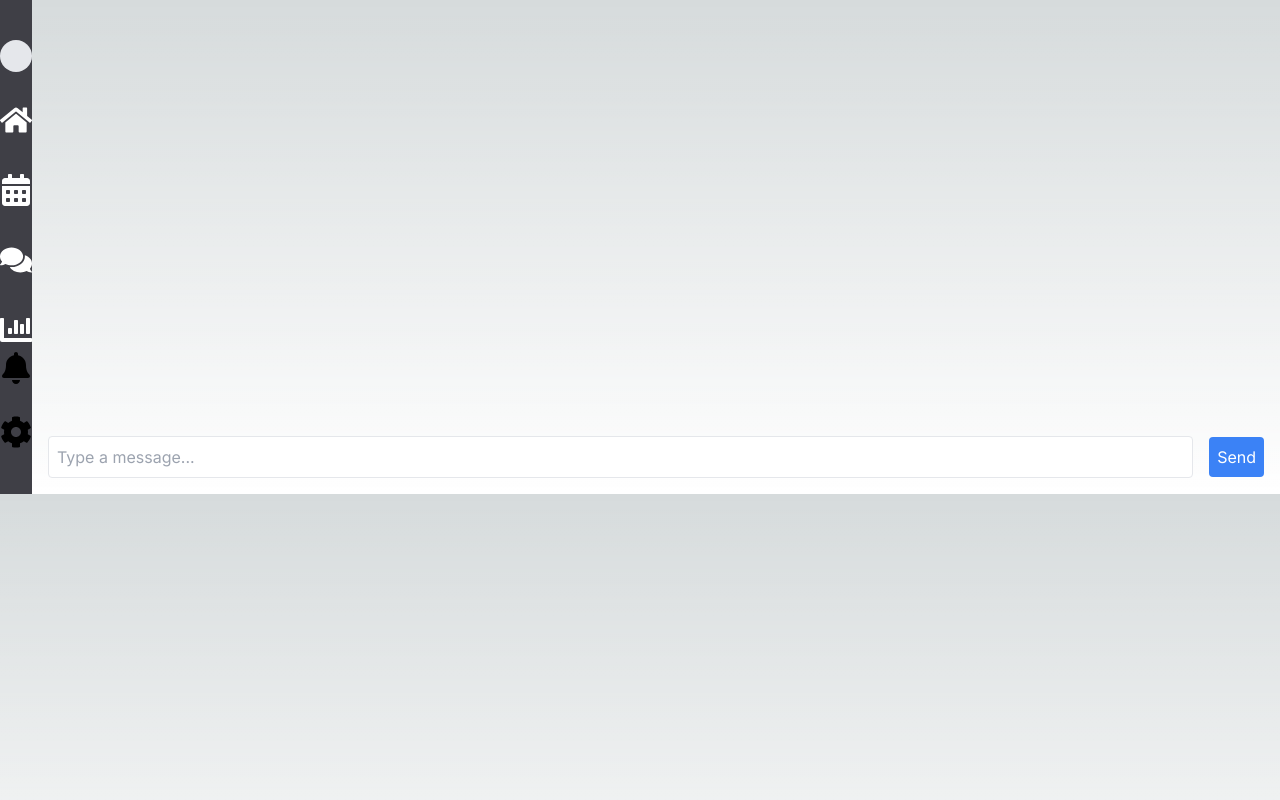
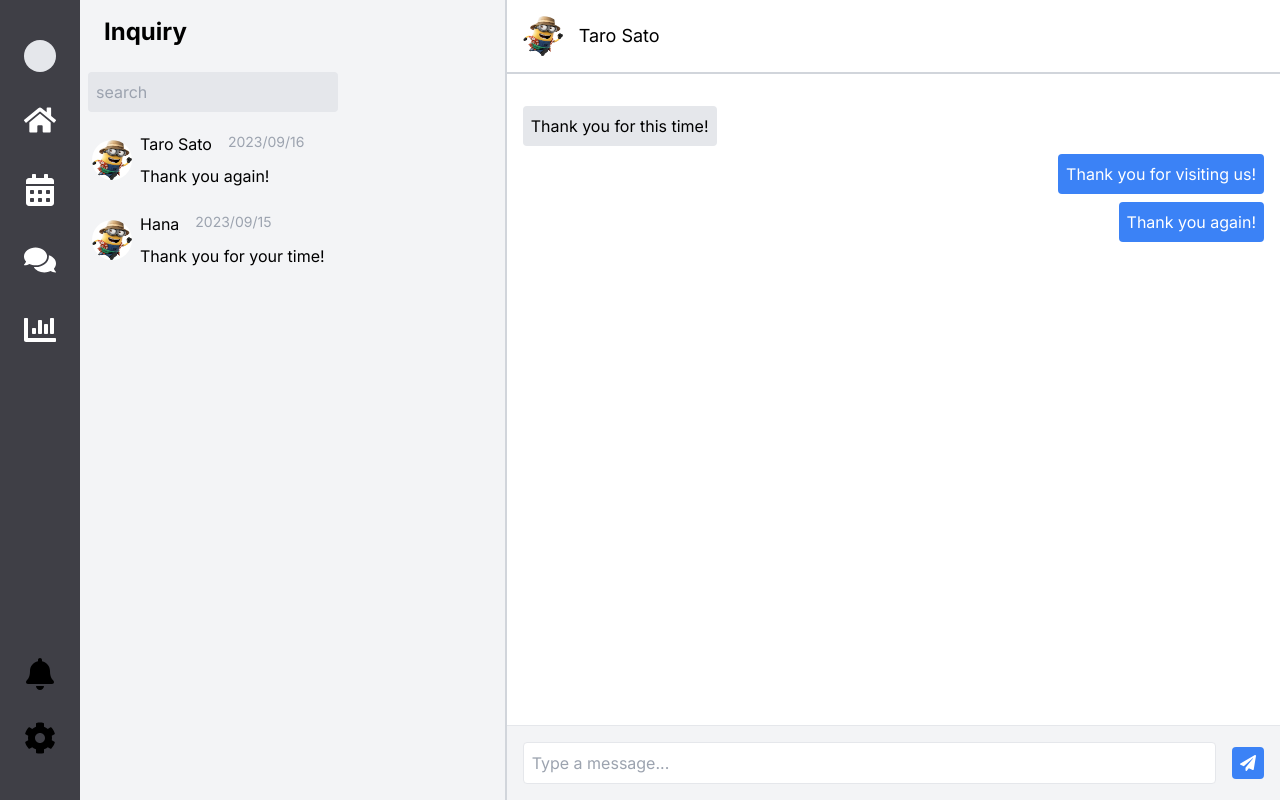
Before and after one commit to genshindev325/rule, a Next.js app in the folder rule-web/: page /chat in a window 1280 px wide. Built offline with nearby package versions, Linux system fonts and the light colour scheme.

Commit message:
some change

```diff
--- a/rule-web/app/(store)/chat/page.tsx
+++ b/rule-web/app/(store)/chat/page.tsx
@@ -5,6 +5,9 @@
 import React, { useEffect, useState } from 'react';
 // import io from 'socket.io-client';
 import Navbar from '@/components/navbar';
+import ChatList from '@/components/chat/chatList';
+import ChatMessages from '@/components/chat/chatMessages';
+import ChatInput from '@/components/chat/chatInput';
 
 // const socket = io('http://localhost:3001');
 
@@ -30,8 +33,16 @@ const ChatPage: React.FC = () => {
   };
 
   return (
-    <div className="flex">
+    <div className="min-h-screen min-w-full flex bg-gray-100">
+      <div className="w-20">
         <Navbar />
+      </div>
+      <ChatList />
+      <div className="flex flex-col flex-1">
+        <ChatMessages />
+        <ChatInput sendMessage={sendMessage} />
+      </div>
+      {/* <div className="w-full">
         <div className="flex-1 flex flex-col p-4">
           <div className="flex-1 overflow-y-auto mb-4">
             {messages.map((msg, idx) => (
@@ -56,6 +67,7 @@ const ChatPage: React.FC = () => {
             </button>
           </div>
         </div>
+      </div> */}
     </div>
   );
 };
--- a/rule-web/app/(store)/dashboard/page.tsx
+++ b/rule-web/app/(store)/dashboard/page.tsx
@@ -27,7 +27,7 @@ const Dashboard = () => {
 
   return (
     <div className="min-h-screen min-w-full flex bg-gray-100">
-      <div className="w-20 bg-gray-800">
+      <div className="w-20">
         <Navbar />
       </div>
       <div className="w-3/4 p-10">
--- a/rule-web/app/(store)/eventSettings/page.tsx
+++ b/rule-web/app/(store)/eventSettings/page.tsx
@@ -21,7 +21,7 @@ const EventSettings = () => {
 
   return (
     <div className="min-h-screen min-w-full flex bg-gray-100">
-      <div className="w-20 bg-gray-800">
+      <div className="w-20">
         <Navbar />
       </div>
       <div className="min-h-screen w-auto pt-20 mx-auto bg-gray-100">
--- a/rule-web/app/(store)/salesManagement/page.tsx
+++ b/rule-web/app/(store)/salesManagement/page.tsx
@@ -10,7 +10,7 @@ import EventHistory from '@/components/salesManagement/eventHistory';
 const SalesManagement = () => {
   return (
     <div className="min-h-screen min-w-full flex bg-gray-100">
-      <div className="w-20 bg-gray-800">
+      <div className="w-20">
         <Navbar />
       </div>
       <div className="w-full p-10">
--- a/rule-web/app/(store)/setting/creditCardSettings/page.tsx
+++ b/rule-web/app/(store)/setting/creditCardSettings/page.tsx
@@ -19,7 +19,7 @@ const CreditCardSettins = () => {
 
   return (
     <div className="min-h-screen min-w-full flex bg-gray-100">
-      <div className="w-20 bg-gray-800">
+      <div className="w-20">
         <Navbar />
       </div>
       <div className='w-auto mx-auto'>
--- a/rule-web/app/(store)/setting/page.tsx
+++ b/rule-web/app/(store)/setting/page.tsx
@@ -9,7 +9,7 @@ import Navbar from '@/components/navbar';
 const Setting = () => {
   return (
     <div className="min-h-screen min-w-full flex bg-gray-100">
-      <div className="w-20 bg-gray-800">
+      <div className="w-20">
         <Navbar />
       </div>
       <div className="w-full p-10">
--- a/rule-web/app/(store)/setting/passwordSetting/page.tsx
+++ b/rule-web/app/(store)/setting/passwordSetting/page.tsx
@@ -17,7 +17,7 @@ const PasswordSetting = () => {
 
   return (
     <div className="min-h-screen min-w-full flex bg-gray-100">
-      <div className="w-20 bg-gray-800">
+      <div className="w-20">
         <Navbar />
       </div>
       <div className='w-auto mx-auto'>
--- a/rule-web/app/(store)/setting/storeProfileSetting/page.tsx
+++ b/rule-web/app/(store)/setting/storeProfileSetting/page.tsx
@@ -15,7 +15,7 @@ const StoreProfileSettings = () => {
 
   return (
     <div className="min-h-screen min-w-full flex bg-gray-100">
-      <div className="w-20 bg-gray-800">
+      <div className="w-20">
         <Navbar />
       </div>
       <div className='w-auto mx-auto'>
--- a/rule-web/app/(store)/setting/transferAccountSettings/page.tsx
+++ b/rule-web/app/(store)/setting/transferAccountSettings/page.tsx
@@ -18,7 +18,7 @@ const TransferAccountSetting = () => {
 
   return (
     <div className="min-h-screen min-w-full flex bg-gray-100">
-      <div className="w-20 bg-gray-800">
+      <div className="w-20">
         <Navbar />
       </div>
       <div className='w-auto mx-auto'>
--- /dev/null
+++ b/rule-web/components/chat/chatInput.tsx
@@ -0,0 +1,37 @@
+// components/chat/chatInput.tsx
+
+import React, { useState } from 'react';
+import { FaPaperPlane } from 'react-icons/fa';
+
+const ChatInput: React.FC<{ sendMessage: (message: string) => void }> = ({
+  sendMessage,
+}) => {
+  const [input, setInput] = useState('');
+
+  const handleSend = () => {
+    if (input.trim()) {
+      sendMessage(input);
+      setInput('');
+    }
+  };
+
+  return (
+    <div className="flex items-center p-4 border-t">
+      <input
+        type="text"
+        value={input}
+        onChange={(e) => setInput(e.target.value)}
+        className="flex-1 p-2 border rounded"
+        placeholder="Type a message..."
+      />
+      <button
+        onClick={handleSend}
+        className="ml-4 p-2 bg-blue-500 text-white rounded"
+      >
+        <FaPaperPlane />
+      </button>
+    </div>
+  );
+};
+
+export default ChatInput;
--- /dev/null
+++ b/rule-web/components/chat/chatList.tsx
@@ -0,0 +1,71 @@
+// components/chat/chatList.tsx
+
+import React, { useState } from 'react';
+
+interface Chat {
+  name: string;
+  date: string;
+  lastMessage: string;
+  avatar: string;
+}
+
+const chats: Chat[] = [
+  {
+    name: 'Taro Sato',
+    date: '2023/09/16',
+    lastMessage: 'Thank you again!',
+    avatar: '/image/minion.png'
+  },
+  {
+    name: 'Hana',
+    date: '2023/09/15',
+    lastMessage: 'Thank you for your time!',
+    avatar: '/image/minion.png'
+  },
+]
+
+const ChatList: React.FC = () => {
+  const [selectedChat, setSelectedChat] = useState<Chat | null>(null);
+
+  const handleChatClick = (chat: Chat) => {
+    setSelectedChat(chat);
+  };
+
+  return (
+    <div className="w-1/3 py-4 bg-gray-100 border-gray-300 border-r-2 border-solid">
+      <h2 className="text-2xl font-bold mb-4 ml-6">Inquiry</h2>
+      <input
+        type="text"
+        className="w-auto p-2 m-2 rounded bg-gray-200 focus:outline-none"
+        placeholder="search"
+      />
+      {/* chat list */}
+      <ul>
+        {chats.map((chat, index) => (
+          <li
+            key={index}
+            onClick={() => handleChatClick(chat)}
+            className={`p-3 flex items-center cursor-pointer hover:bg-gray-400 ${
+              selectedChat === chat ? 'bg-gray-300' : 'bg-gray-100'
+            }`}
+          >
+            <div className='flex flex-row gap-2'>
+              <img src={chat.avatar} className={`rounded-full border-blue-500 mt-2 ${
+                selectedChat === chat ? 'w-11 h-11 border-2' : 'w-10 h-10 border-0'}`} />
+              <div className='flex flex-col gap-2'>
+                <div className='flex flex-row gap-4'>
+                  <div>{chat.name}</div>
+                  <div className="text-sm text-gray-400">{chat.date}</div>
+                </div>
+                <div>{chat.lastMessage}</div>
+              </div>
+            </div>
+          </li>
+        ))}
+      </ul>
+      {/* chat messages */}
+    </div>
+  );
+};
+
+export default ChatList;
--- /dev/null
+++ b/rule-web/components/chat/chatMessages.tsx
@@ -0,0 +1,34 @@
+// components/chat/chatMessages.tsx
+
+import React from 'react';
+
+const ChatMessages: React.FC = () => {
+  return (
+    <div className="flex-1 bg-white">
+      <div className="flex items-center p-4 mb-4 border-gray-300 border-b-2 border-solid">
+        <img
+          src="/image/minion.png"
+          alt="Taro Sato"
+          className="w-10 h-10 rounded-full mr-4"
+        />
+        <div>
+          <div className='text-lg'>Taro Sato</div>
+        </div>
+      </div>
+      <div className="flex flex-col space-y-2 p-4">
+        <div className="self-start bg-gray-200 p-2 rounded">
+          Thank you for this time!
+        </div>
+        <div className="self-end bg-blue-500 text-white p-2 rounded">
+          Thank you for visiting us!
+        </div>
+        <div className="self-end bg-blue-500 text-white p-2 rounded">
+          Thank you again!
+        </div>
+        {/* Add more messages as needed */}
+      </div>
+    </div>
+  );
+};
+
+export default ChatMessages;
```
Also changed, not shown: rule-web/public/image/minion.png (added). Lines whose indentation alone changed are shown as unchanged.
